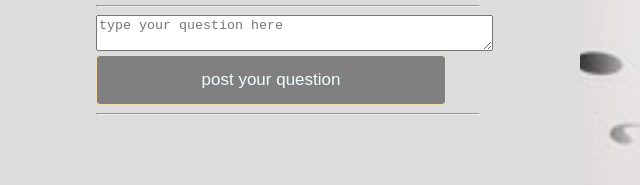
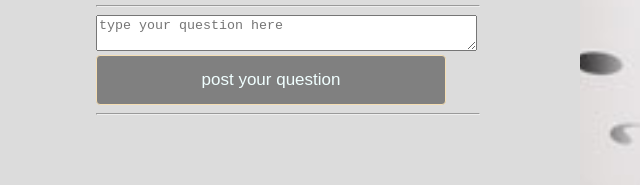
Before and after one commit to milamish/milamish.github.io, a plain HTML site: page profile.html in a window 1280 px wide. Shown: the part 371-556 px from the top of the page, 352-992 px from the left. Drawn offline with Linux system fonts and the light colour scheme.

Commit message:
stackoverflow-lite

```diff
--- a/profile.html
+++ b/profile.html
@@ -8,7 +8,7 @@
 	<div class="profile" id="prof">
 		<input type="submit" value="view questions" class="signupbtn" id='btn1' onclick="window.location.href='#'" ><br><hr>
 		<input type="submit" value="view answered questions" class="signupbtn" id='btn1'  onclick="window.location.href='#'"><br><hr>
-		<textarea cols="47" rows="auto" id="textarea" placeholder="type your question here"></textarea>
+		<textarea cols="45" rows="auto" id="textarea" placeholder="type your question here"></textarea>
 		<input type="submit" value="post your question" class="signupbtn" id='btn1'  onclick="myFunction()"><br><hr>
 		<p id="question"></p>
 	</div>
```
